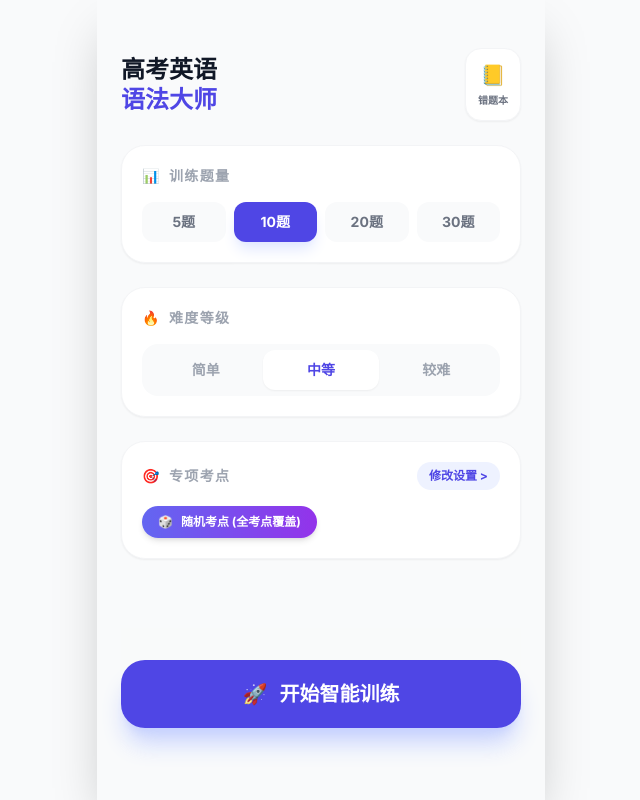
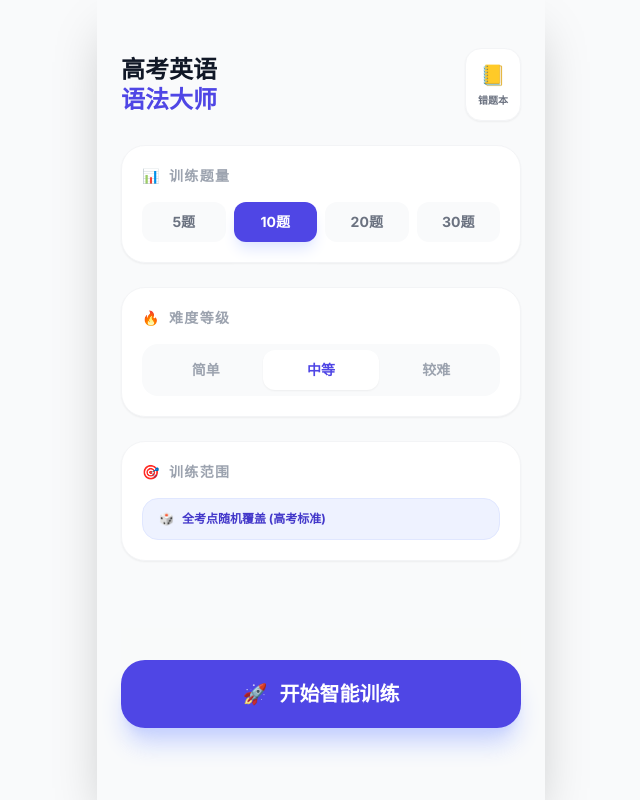
Before and after one commit to michael19801219-star/english, a React (Vite) app: page / in a window 1280 px wide. Shown: the whole page, without its empty margins (319-959 px from the left). Built offline with nearby package versions, Linux system fonts and the light colour scheme.

Commit message:
feat: Simplify home view by removing custom point selection
Removes the modal and logic for users to manually select specific grammar points for practice. The app now defaults to a broader selection or intelligent generation, streamlining the user experience.

```diff
--- a/components/HomeView.tsx
+++ b/components/HomeView.tsx
@@ -1,5 +1,6 @@
+
 import React, { useState } from 'react';
-import { UserStats, Difficulty, GRAMMAR_POINTS } from '../types';
+import { UserStats, Difficulty } from '../types';
 
 interface HomeViewProps {
   onStart: (count: number, difficulty: Difficulty, points: string[]) => void;
@@ -10,19 +11,6 @@ interface HomeViewProps {
 const HomeView: React.FC<HomeViewProps> = ({ onStart, stats, onGoToReview }) => {
   const [count, setCount] = useState(10);
   const [difficulty, setDifficulty] = useState<Difficulty>('中等');
-  const [selectedPoints, setSelectedPoints] = useState<string[]>([]);
-  const [showPointsModal, setShowPointsModal] = useState(false);
-
-  const togglePoint = (point: string) => {
-    setSelectedPoints(prev =>
-      prev.includes(point) ? prev.filter(p => p !== point) : [...prev, point]
-    );
-  };
-
-  const selectRandom = () => {
-    setSelectedPoints([]);
-    setShowPointsModal(false);
-  };
 
   // 排序错题统计
   const sortedWrongEntries = Object.entries(stats.wrongCounts).sort((a, b) => (b[1] as number) - (a[1] as number));
@@ -90,31 +78,13 @@ const HomeView: React.FC<HomeViewProps> = ({ onStart, stats, onGoToReview }) =>
           </div>
         </section>
 
-        {/* 考点选择 */}
+        {/* 默认考点展示 */}
         <section className="bg-white p-5 rounded-3xl shadow-sm border border-gray-100">
-          <div className="flex justify-between items-center mb-4">
-            <h3 className="text-sm font-bold text-gray-400 uppercase tracking-widest flex items-center gap-2">
-              <span>🎯</span> 专项考点
-            </h3>
-            <button
-              onClick={() => setShowPointsModal(true)}
-              className="text-xs font-bold text-indigo-600 bg-indigo-50 px-3 py-1.5 rounded-full"
-            >
-              修改设置 &gt;
-            </button>
-          </div>
-          <div className="flex flex-wrap gap-2">
-            {selectedPoints.length === 0 ? (
-              <div className="flex items-center gap-2 px-4 py-2 bg-gradient-to-r from-indigo-500 to-purple-600 text-white rounded-2xl text-xs font-black shadow-md">
-                <span>🎲</span> 随机考点 (全考点覆盖)
-              </div>
-            ) : (
-              selectedPoints.map(p => (
-                <span key={p} className="px-3 py-2 bg-indigo-50 text-indigo-700 rounded-xl text-xs font-bold border border-indigo-100">
-                  {p}
-                </span>
-              ))
-            )}
+          <h3 className="text-sm font-bold text-gray-400 mb-4 uppercase tracking-widest flex items-center gap-2">
+            <span>🎯</span> 训练范围
+          </h3>
+          <div className="flex items-center gap-2 px-4 py-3 bg-indigo-50 text-indigo-700 rounded-2xl text-xs font-black border border-indigo-100">
+            <span>🎲</span> 全考点随机覆盖 (高考标准)
           </div>
         </section>
 
@@ -136,65 +106,12 @@ const HomeView: React.FC<HomeViewProps> = ({ onStart, stats, onGoToReview }) =>
 
       <footer className="py-8 sticky bottom-0 bg-gray-50/80 backdrop-blur-md">
         <button
-          onClick={() => onStart(count, difficulty, selectedPoints)}
+          onClick={() => onStart(count, difficulty, [])}
           className="w-full bg-indigo-600 text-white py-5 rounded-3xl font-black text-xl shadow-xl shadow-indigo-200 active:scale-[0.98] transition-all flex items-center justify-center gap-3"
         >
           <span>🚀</span> 开始智能训练
         </button>
       </footer>
-
-      {/* 考点选择弹窗 */}
-      {showPointsModal && (
-        <div className="fixed inset-0 z-50 flex items-end justify-center bg-black/60 p-4 backdrop-blur-sm">
-          <div className="bg-white w-full max-w-md rounded-t-[40px] p-8 animate-fadeIn shadow-2xl">
-            <div className="flex justify-between items-center mb-6">
-              <h2 className="text-xl font-black text-gray-900">选择训练范围</h2>
-              <button onClick={() => setShowPointsModal(false)} className="text-gray-400 p-2">
-                <svg className="w-6 h-6" fill="none" stroke="currentColor" viewBox="0 0 24 24">
-                  <path strokeLinecap="round" strokeLinejoin="round" strokeWidth="3" d="M6 18L18 6M6 6l12 12" />
-                </svg>
-              </button>
-            </div>
-
-            <div className="grid grid-cols-2 gap-3 mb-8 max-h-[50vh] overflow-y-auto pr-2">
-              {/* 随机选项 */}
-              <button
-                onClick={selectRandom}
-                className={`col-span-2 p-4 rounded-2xl text-sm font-black border-2 transition-all flex items-center justify-center gap-2 ${
-                  selectedPoints.length === 0
-                    ? 'border-indigo-600 bg-indigo-600 text-white shadow-lg'
-                    : 'border-indigo-100 bg-indigo-50 text-indigo-600'
-                }`}
-              >
-                <span>🎲</span> 随机考点 (不限范围)
-              </button>
-
-              <div className="col-span-2 border-t border-gray-100 my-2"></div>
-
-              {GRAMMAR_POINTS.map(p => (
-                <button
-                  key={p}
-                  onClick={() => togglePoint(p)}
-                  className={`p-3.5 rounded-2xl text-xs font-bold border-2 transition-all ${
-                    selectedPoints.includes(p)
-                      ? 'border-indigo-600 bg-indigo-50 text-indigo-700 shadow-sm'
-                      : 'border-gray-50 bg-gray-50 text-gray-500'
-                  }`}
-                >
-                  {p}
-                </button>
-              ))}
-            </div>
-
-            <button
-              onClick={() => setShowPointsModal(false)}
-              className="w-full bg-gray-900 text-white py-4 rounded-2xl font-black text-lg shadow-xl active:scale-95 transition-all"
-            >
-              确 认
-            </button>
-          </div>
-        </div>
-      )}
     </div>
   );
 };
```
